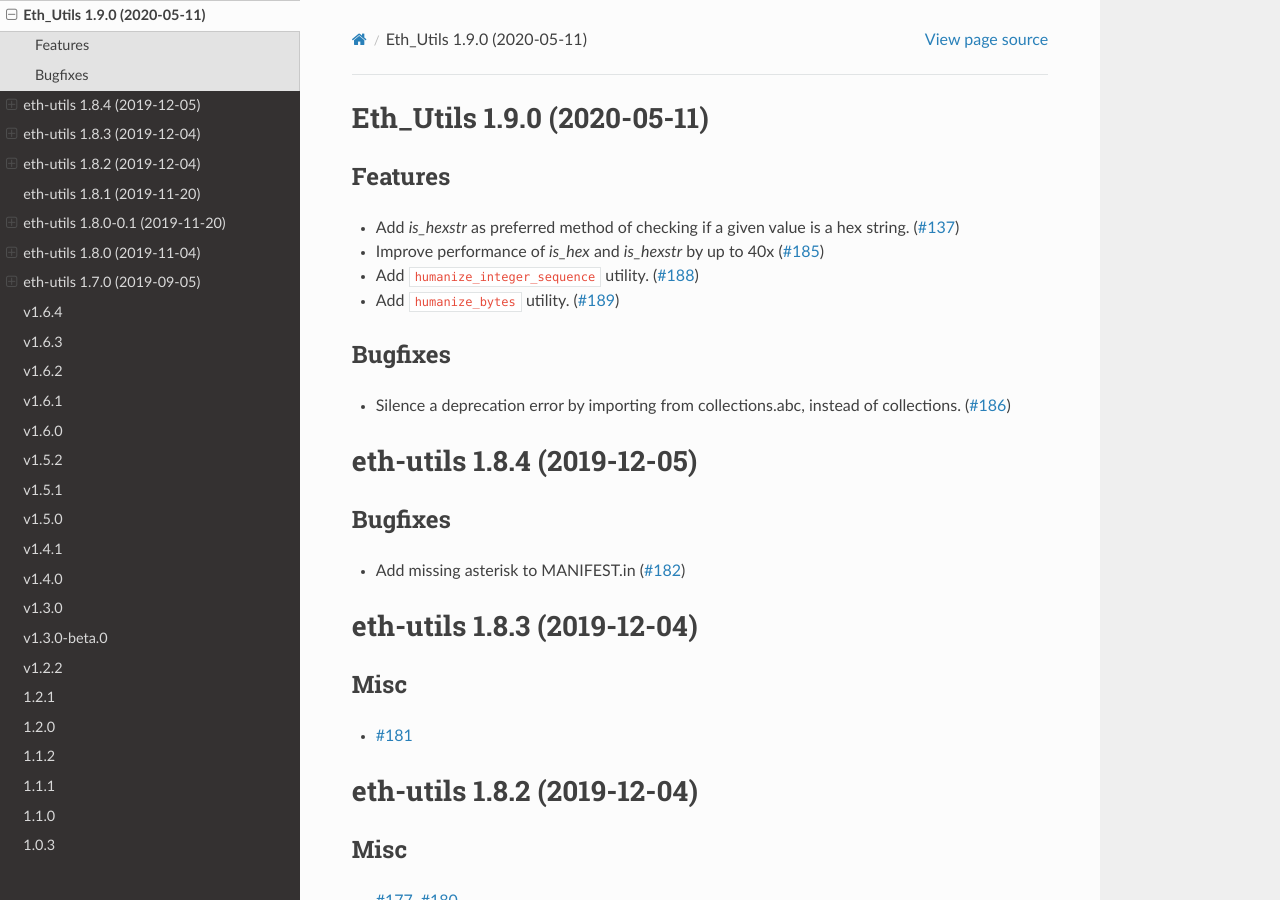
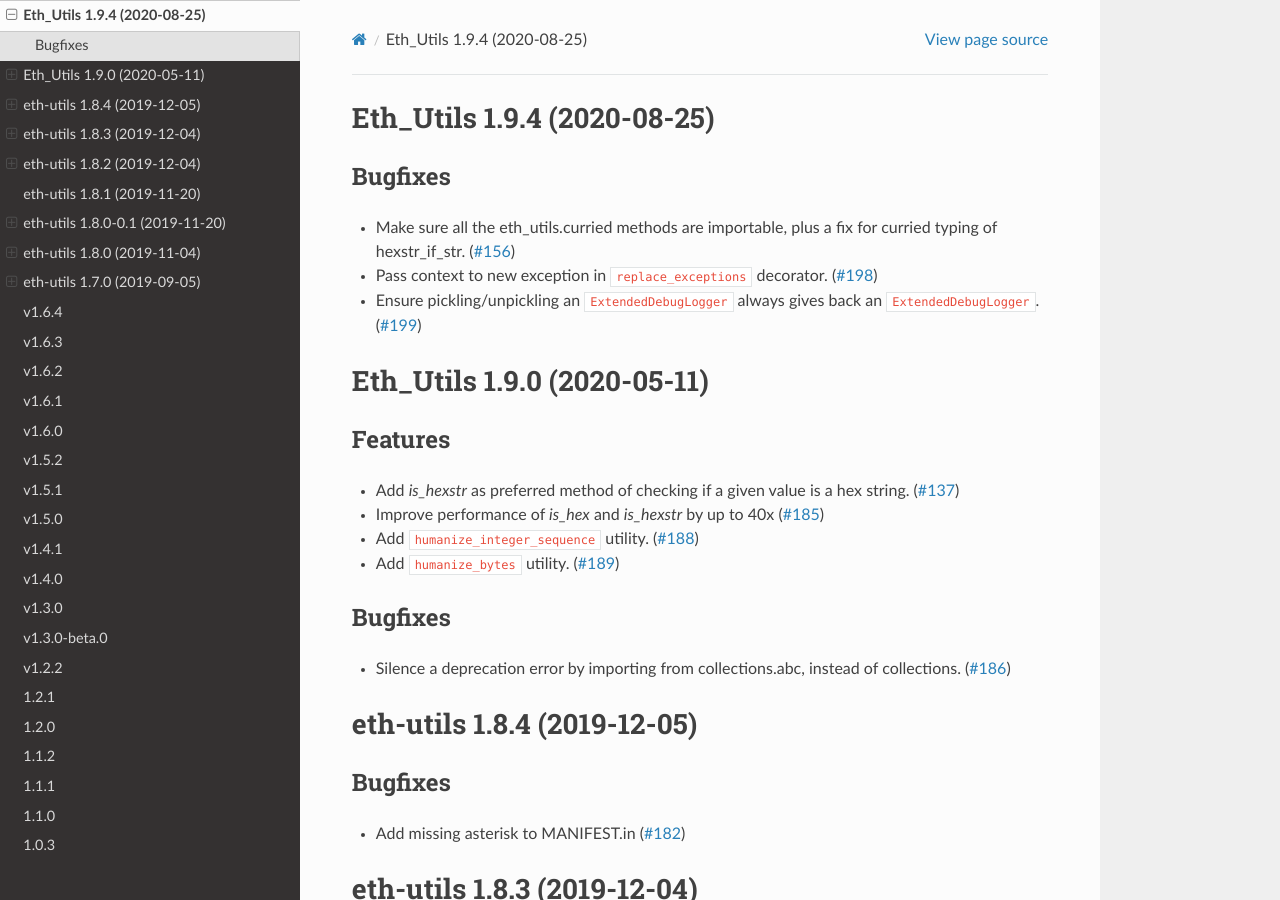
Before and after one commit to ethereum/eth-utils, a Sphinx documentation site: the page built from docs/releases.rst, in a window 1280 px wide and 900 px high. Built offline with Sphinx 7.4.7 and the Read the Docs theme 2.0.0, drawn with Linux system fonts in a browser that asks for light colours; pages that are not in the unit, such as notebooks, are missing from menus.

Commit message:
Compile release notes

```diff
--- a/docs/releases.rst
+++ b/docs/releases.rst
@@ -1,3 +1,15 @@
+Eth_Utils 1.9.4 (2020-08-25)
+----------------------------
+
+Bugfixes
+~~~~~~~~
+
+- Make sure all the eth_utils.curried methods are importable, plus a fix for curried typing of
+  hexstr_if_str. (`#156 <https://github.com/ethereum/eth-utils/issues/156>`__)
+- Pass context to new exception in ``replace_exceptions`` decorator. (`#198 <https://github.com/ethereum/eth-utils/issues/198>`__)
+- Ensure pickling/unpickling an ``ExtendedDebugLogger`` always gives back an ``ExtendedDebugLogger``. (`#199 <https://github.com/ethereum/eth-utils/issues/199>`__)
+
+
 Eth_Utils 1.9.0 (2020-05-11)
 ----------------------------
 
--- a/newsfragments/156.bugfix.rst
+++ /dev/null
@@ -1,2 +0,0 @@
-Correct type hints for curried methods apply_formatter_if, apply_one_of_formatters, and
-hexstr_if_str.
--- a/newsfragments/198.bugfix.rst
+++ /dev/null
@@ -1 +0,0 @@
-Pass context to new exception in ``replace_exceptions`` decorator.
--- a/newsfragments/199.bugfix.rst
+++ /dev/null
@@ -1 +0,0 @@
-Ensure pickling/unpickling an ``ExtendedDebugLogger`` always gives back an ``ExtendedDebugLogger``.
```
